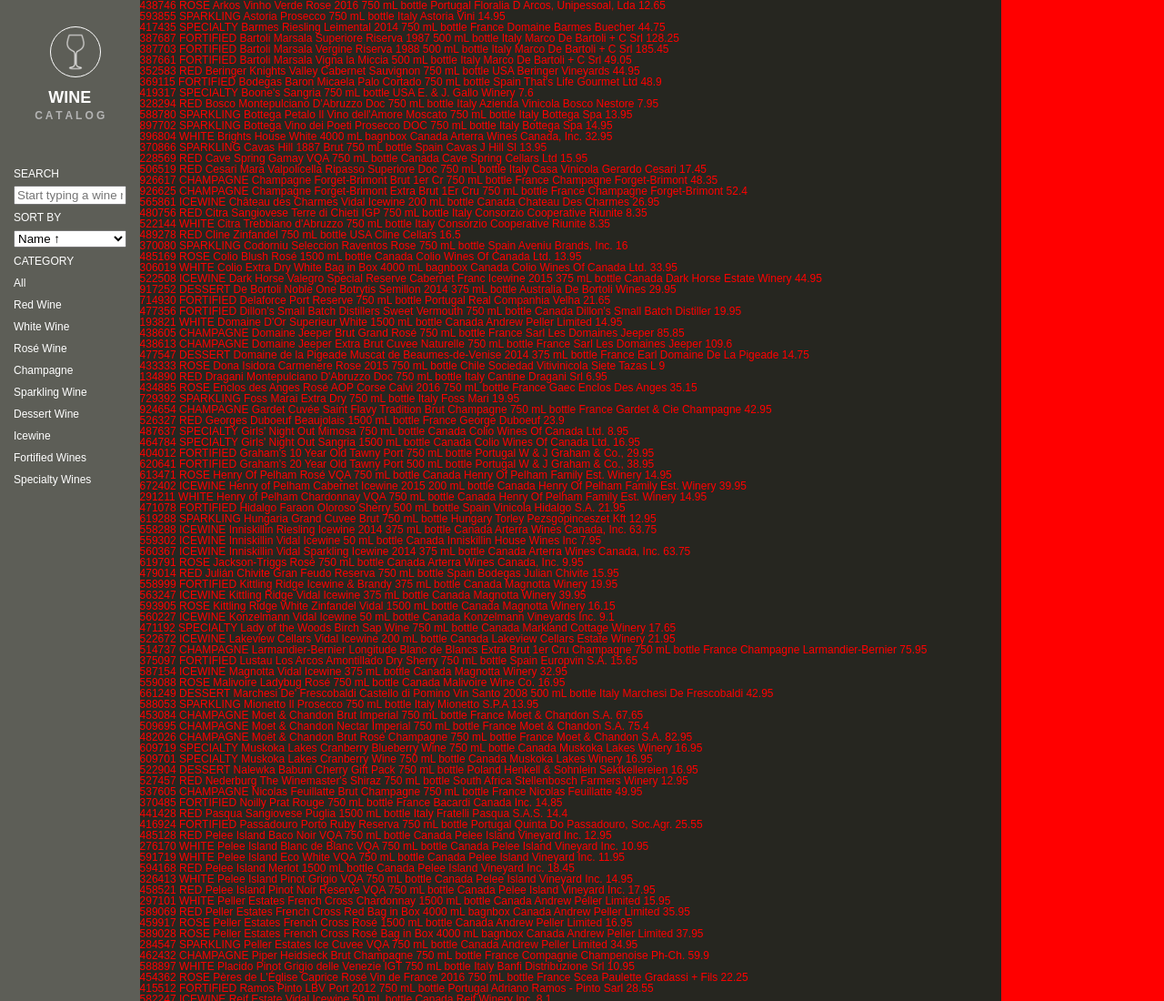
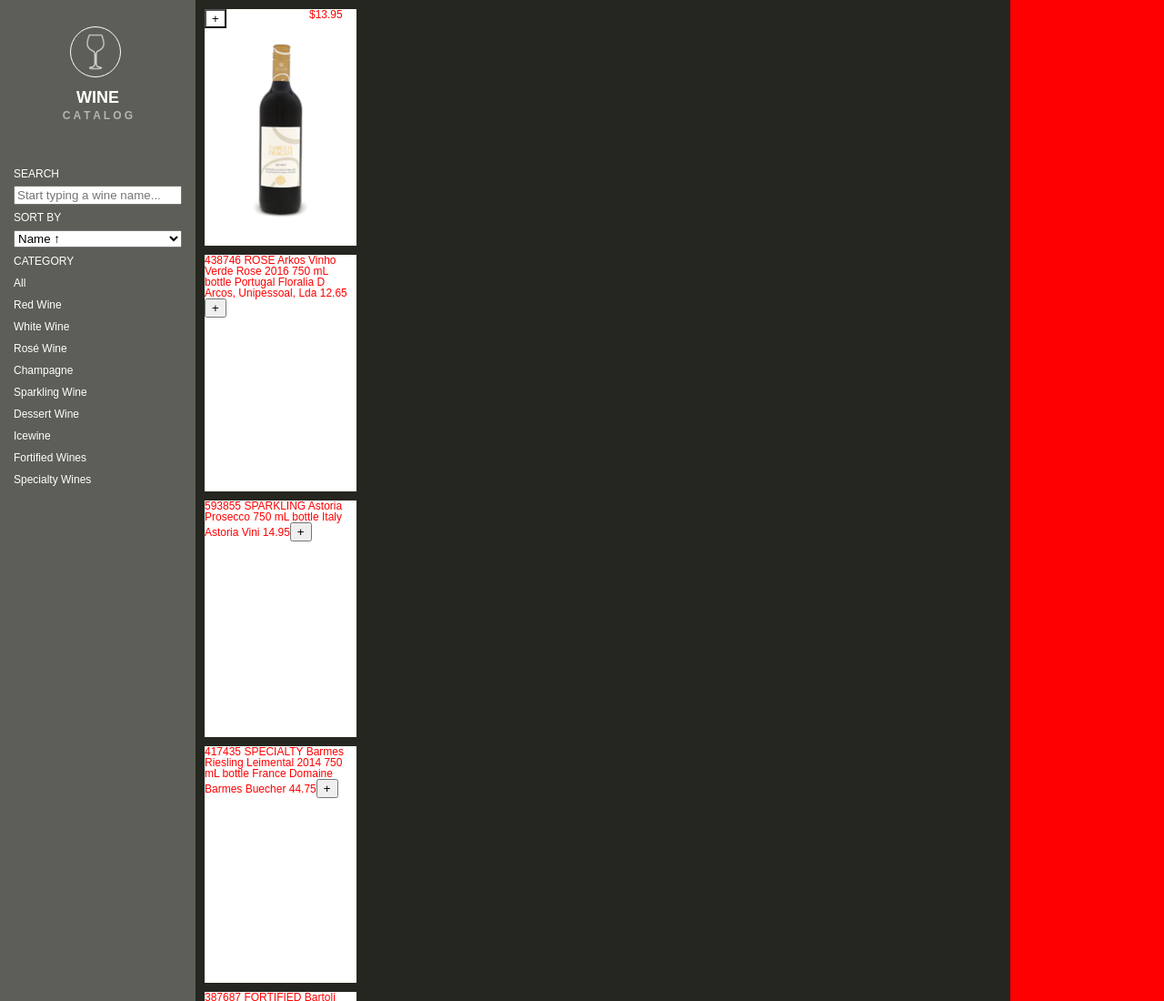
Before and after one commit to RupehraChouhan/Wine-Catalog, a plain HTML site: page candidate/index.html in a window 1280 px wide. Shown: the top 1100 px of the page at 91% size. Drawn offline with Linux system fonts and the light colour scheme.

Commit message:
ADD: ShoppingItem code

```diff
--- a/candidate/css/center.css
+++ b/candidate/css/center.css
@@ -9,3 +9,34 @@
     min-height: 1000px;
 
 }
+
+.panel.center .card {
+
+    height: 260px;
+    width: 167px;
+    background: white;
+    margin: 10px;
+
+}
+
+.panel.center .card .cardTop {
+    display: inline-block;
+    width: inherit;
+}
+
+.panel.center .card .cardImg {
+    height: inherit;
+    width: inherit;
+}
+
+.panel.center .card .cardTop .cardPlusButton {
+    float: left;
+}
+
+.panel.center .card .cardTop button {
+    background-color: transparent;
+}
+
+.panel.center .card .cardTop .winePrice {
+    padding-left: 115px;
+}
--- a/candidate/css/left.css
+++ b/candidate/css/left.css
@@ -1,7 +1,7 @@
 /* TODO: Implement solution here */
 
 .panel.left {
-	width: 12%;
+	/*width: 12%;*/
 	float: left;
 	background-color: #5D5E57;
 	min-height: 1000px;
--- a/candidate/index.html
+++ b/candidate/index.html
@@ -24,6 +24,10 @@
     <script type="text/javascript" src="js/catalog.js"></script>
     <script type="text/javascript" src="js/cart.js"></script>
     <script type="text/javascript" src="js/main.js"></script>
+
+    <!-- Additional scripts -->
+    <script type="text/javascript" src="js/shoppingItem.js"></script>
+
 </head>
 
 <body>
@@ -83,8 +87,31 @@
             </div>
             <div class="panel center">
 
-                <ol id="allWines">
-                </ol>
+                <!--<ol id="allWines">-->
+                <!--</ol>-->
+
+                <div class="card">
+                    <div class="cardTop">
+                        <div class="cardPlusButton"><button type="button">+</button></div>
+                        <div class="winePrice">$13.95</div>
+                        <!--<div class="cardImg">-->
+                            <img class="cardImg" src="images/catalog/134890.png">
+                        <!--</div>-->
+                    </div>
+
+                    <!--<div class="wineName">Cavas Hill 1887 Brut</div>-->
+                    <!--<div class="wineCategory">Sparkling Wine</div>-->
+                    <!--<div class="wineCountry">Spain</div>]-->
+                    <!--<div class="wineProducer">Cavas J Hill Si</div>-->
+                </div>
+
+
+                <div id="allCards">
+
+                </div>
+
+
+
 
             </div>
             <div class="panel right">
--- a/candidate/js/main.js
+++ b/candidate/js/main.js
@@ -2,6 +2,8 @@
 
 var allWineObjects = [];
 var filteredWines = []; //wines that are displayed at the moment
+var shoppingCart = {};
+var total = 0;
 
 $(document).ready(function() {
     /* TODO: Implement solution here */
@@ -16,39 +18,7 @@ $(document).ready(function() {
     /* Initially display ALL the wines */
     filteredWines = allWineObjects;
     searchByName();
-//    displayWines(filteredWines);
-
-
 });
-
-
-function displayWines(filteredWines) {
-
-    /* Clear all the previous wines that are displaying */
-    document.getElementById("allWines").innerHTML = "";
-
-    console.log("filtered wines: " + filteredWines.length);
-
-    filteredWines = sortResult(filteredWines);
-
-
-    /* Create list item <li> for each wine object and add it to <ol> tag*/
-    for(i = 0; i < filteredWines.length; i++) {
-        var wine = filteredWines[i];
-
-        var wineInfo = wine.getId() + " "+ wine.getCategory() + " " + wine.getName() + " " +
-         wine.getVolume() + " " + wine.getCountry() + " " + wine.getProducer() + " " + wine.getPrice();
-
-        var listItem = document.createElement("LI");
-        listItem.setAttribute("id", wine.getId());
-
-        var node = document.createTextNode(wineInfo);
-        listItem.append(node);
-        document.getElementById("allWines").appendChild(listItem);
-    }
-
-}
-
 
 function filterWineByCategory(wineCategory) {
 
@@ -58,32 +28,27 @@ function filterWineByCategory(wineCategory) {
         filteredWines = allWineObjects;
     }
     else {
+
         /* Filter wines based on the category selected */
         filteredWines = _.filter(allWineObjects, function(wine) {
             return wine.getCategory() == wineCategoryValue;
-        }) ;
+        });
     }
 
-    //displayWines();
     searchByName();
-
 }
 
 function searchByName() {
+
     searchTextBox = document.getElementById("search");
     input = searchTextBox.value.toLowerCase();
-
-    console.log("input: " + input);
 
     var filterWinesByName = _.filter(filteredWines, function(wine) {
         return wine.getName().toLowerCase().indexOf(input) != -1;
     });
 
-    //displayWinesAfterSearch(filterWinesByName);
+    var sortedResult = sortResult(filterWinesByName);
 
-    var sortedResult = sortResult(filterWinesByName)
-
-//    displayWines(filterWinesByName);
     displayWines(sortedResult);
 }
 
@@ -125,13 +90,98 @@ function sortResult(wines) {
         });
     }
 
-    console.log("sortby: "+sortOption);
-
     if (sortOption.indexOf("Dsc") != -1) {
         console.log("dsc: " + result.length);
 
         return result.reverse();
     }
+
     return result;
+}
+
+function addWineToCart(btn) {
+
+    //key is the CatalogItem ID
+    var id = btn.id.split("btn")[0];
+
+    if (id in shoppingCart) {
+        console.log("exists");
+
+        var item = shoppingCart[id];
+        item.updateItemInfo();
+
+    }
+    else {
+        console.log("create new shopping item");
+
+        var catalogItem = Catalog[id];
+        var shoppingCartItem = new ShoppingItem(
+                        catalogItem.getName(), catalogItem.getPrice());
+
+        shoppingCart[id] = shoppingCartItem;
+
+    }
+
+    console.log(shoppingCart[id].getDescription() + " " + shoppingCart[id].getQuantity() +
+        " " + shoppingCart[id].getPrice() + " " + shoppingCart[id].getAmount());
+
+    updateTotal(id);
 
 }
+
+function updateTotal(id) {
+
+    total = total + shoppingCart[id].getPrice();
+    console.log("total: " + total);
+
+}
+
+
+
+
+
+
+
+
+
+
+
+
+
+
+
+function displayWines(filteredWines) {
+
+    /* Clear all the previous wines that are displaying */
+
+    document.getElementById("allCards").innerHTML = "";
+
+    console.log("filtered wines: " + filteredWines.length);
+
+    filteredWines = sortResult(filteredWines);
+
+    /* Create list item <li> for each wine object and add it to <ol> tag*/
+    for(i = 0; i < filteredWines.length; i++) {
+        var wine = filteredWines[i];
+
+        var wineInfo = wine.getId() + " "+ wine.getCategory() + " " + wine.getName() + " " +
+         wine.getVolume() + " " + wine.getCountry() + " " + wine.getProducer() + " " + wine.getPrice();
+
+        var card = document.createElement("div");
+        card.setAttribute("class", "card");
+        card.setAttribute("id", wine.getId());
+        card.innerHTML = wineInfo;
+
+        var btn = document.createElement("BUTTON");
+        btn.setAttribute("onclick", "addWineToCart(this)");
+        btn.setAttribute("id", wine.getId()+"btn");
+        var btnText = document.createTextNode("+");
+        btn.appendChild(btnText);
+
+        card.appendChild(btn);
+
+
+        var centerPanel = document.getElementById("allCards");
+        centerPanel.appendChild(card);
+    }
+}
--- /dev/null
+++ b/candidate/js/shoppingItem.js
@@ -0,0 +1,26 @@
+function ShoppingItem(description, price) {
+
+    //declare these as private variables
+    var quantity = 1;
+    var description = description;
+    var price = price;
+    var amount = quantity * price;
+
+    //simple getter methods
+    this.getQuantity = function() { return quantity; }
+    this.getDescription = function() { return description; }
+    this.getPrice = function() { return price; }
+    this.getAmount = function() { return amount; }
+
+    //simple setter methods
+    this.updateItemInfo = function() {
+        quantity =  quantity + 1 ;
+        amount = quantity * price;
+    }
+
+
+
+
+
+
+}
```
